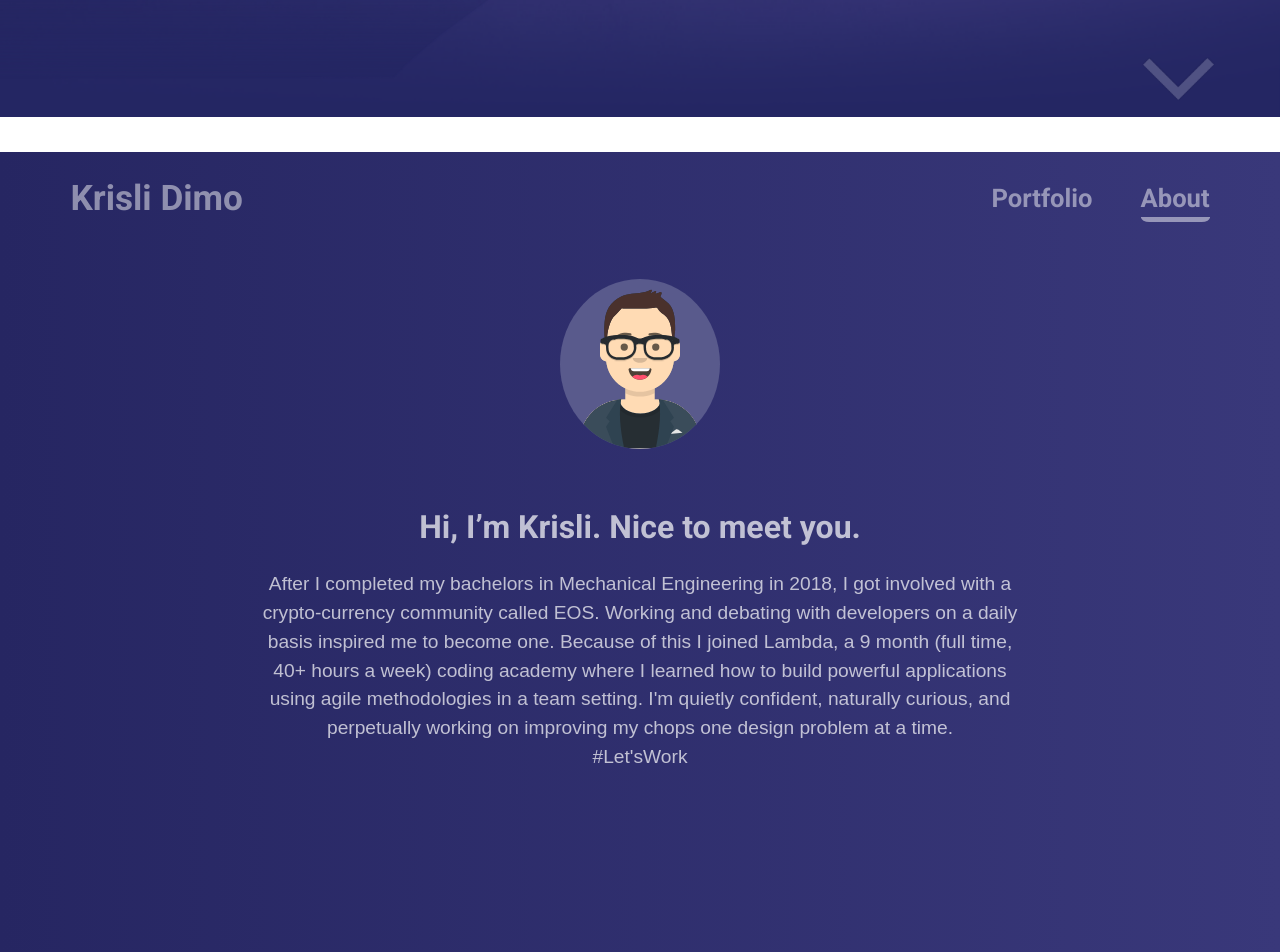
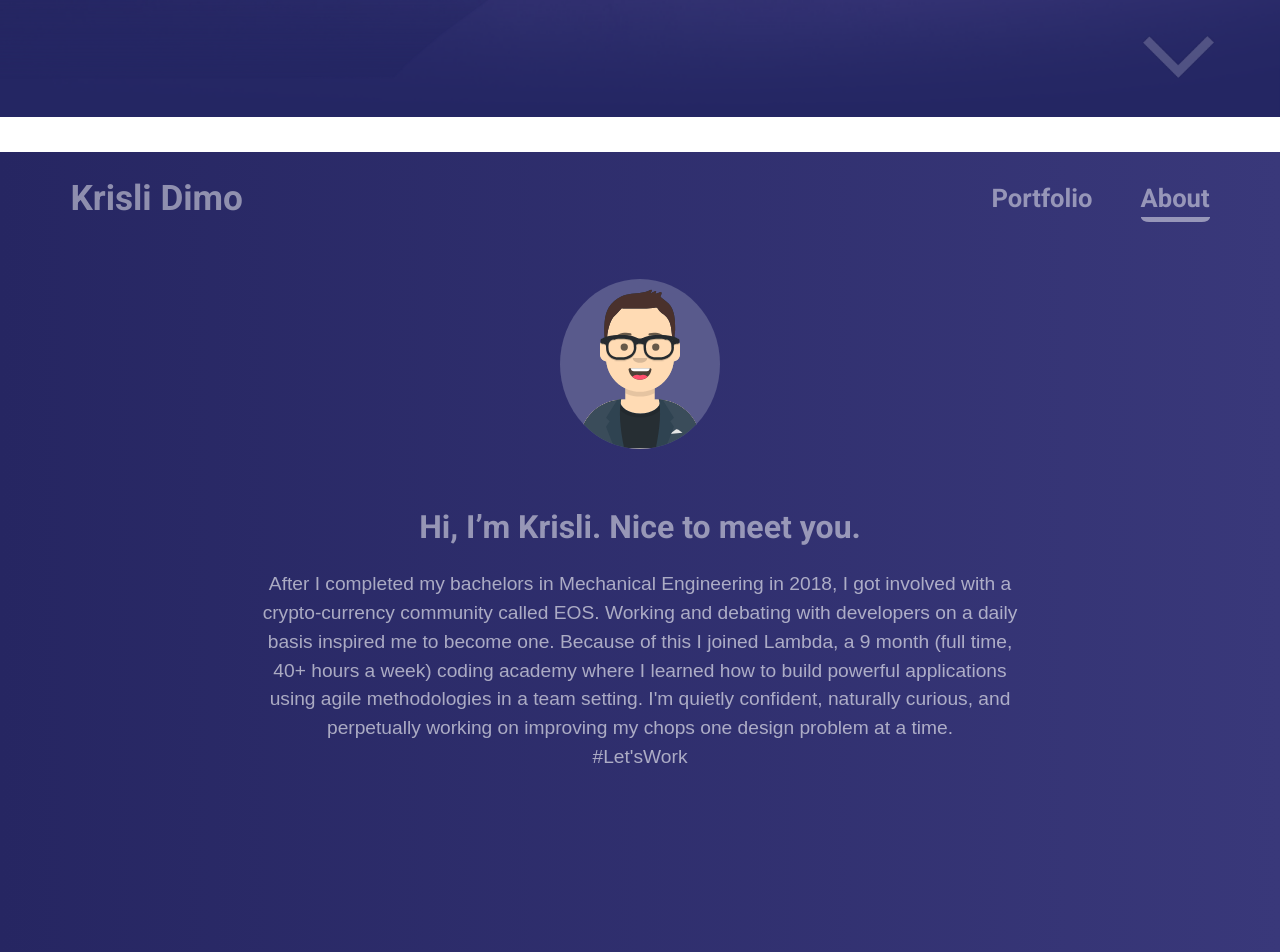
Before and after one commit to krislidimo/personal-portfolio, a React app: page /about in a window 1280 px wide. Shown: the part 683-1635 px from the top of the page. Built offline with nearby package versions, Linux system fonts and the light colour scheme; some packages are replaced by stand-ins of ours.

Commit message:
minor styling changes

```diff
--- a/src/components/portfolio/about/About.scss
+++ b/src/components/portfolio/about/About.scss
@@ -15,7 +15,7 @@
 
 		.hello {
 			color: white;
-			opacity: 0.7;
+			opacity: 0.5;
 			margin-bottom: 25px;
 			font-size: 2rem;
 			font-family: Roboto;
@@ -25,7 +25,7 @@
 		.about-paragraph {
 			width: 60%;
 			color: white;
-			opacity: 0.7;
+			opacity: 0.6;
 			text-align: center;
 			font-size: 1.2rem;
 			font-family: sans-serif;
--- a/src/components/portfolio/portfolio.scss
+++ b/src/components/portfolio/portfolio.scss
@@ -4,7 +4,7 @@
 		justify-content: flex-end;
 		position: absolute;
 		width: 100%;
-		bottom: -2%;
+		bottom: 0.4rem;
 		right: 3.4rem;
 		opacity: 0.2;
 		transition: opacity 0.2s;
@@ -18,7 +18,6 @@
 
 		@media (max-width: 600px) {
 			justify-content: center;
-			// width: 100vw;
 			right: 0;
 		}
 	}
```
